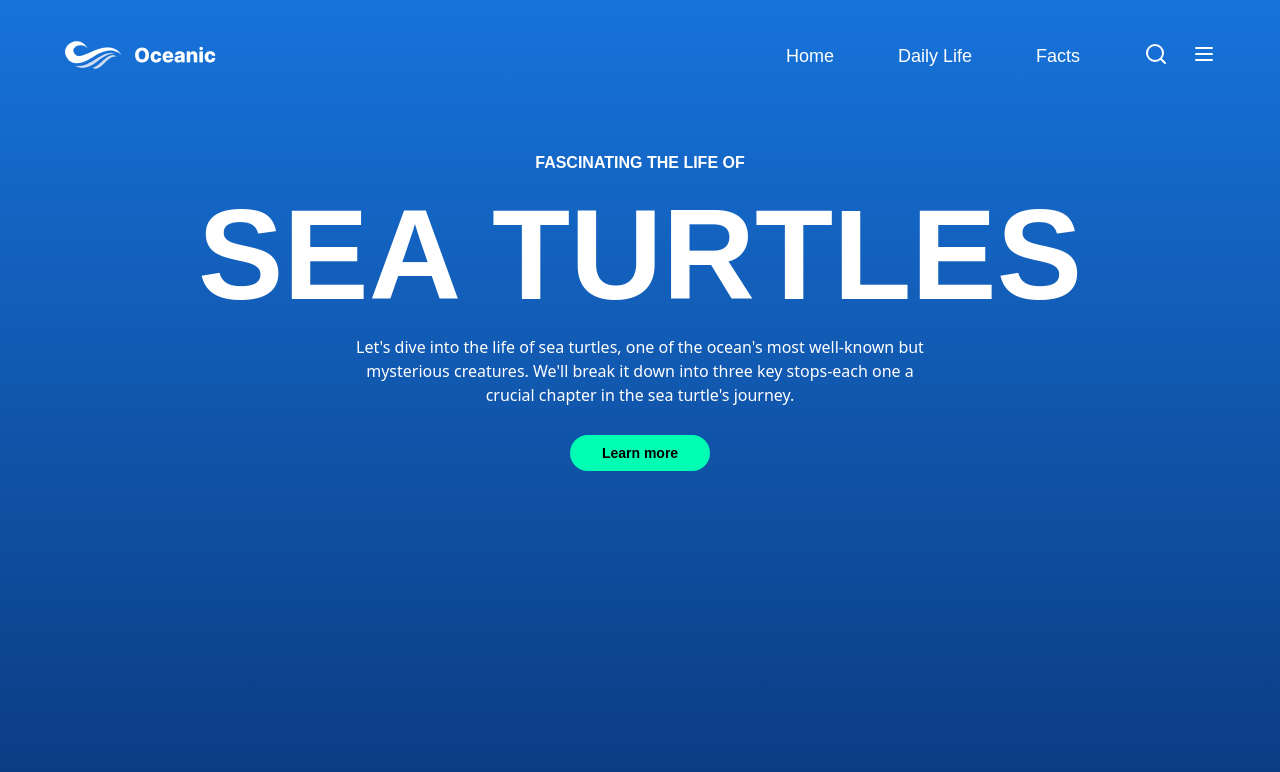
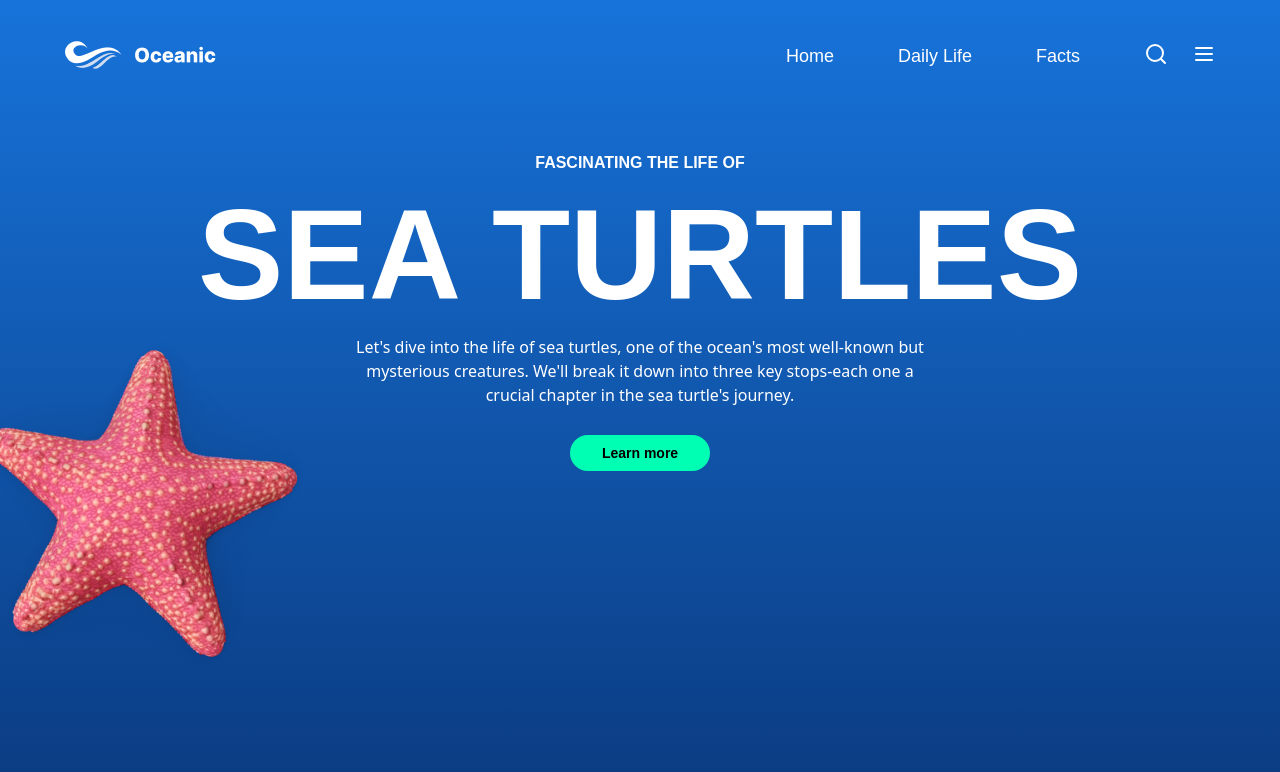
Before and after one commit to KalpitChandekar/sea-turtles, a Next.js app: page / in a window 1280 px wide. Shown: the top 772 px of the page. Built offline with nearby package versions, Linux system fonts and the light colour scheme.

Commit message:
add starfish image

```diff
--- a/src/components/Hero.js
+++ b/src/components/Hero.js
@@ -1,3 +1,4 @@
+import Image from "next/image";
 import Button from "./Button";
 const Hero = () => {
   return (
@@ -10,6 +11,15 @@ const Hero = () => {
         stops-each one a crucial chapter in the sea turtle's journey.
       </p>
       <Button />
+      <div className="absolute top-60 left-0">
+        <Image
+          src="/Starfish.png"
+          alt="hero image"
+          width={463}
+          height={596}
+          className="w-96"
+        />
+      </div>
     </div>
   );
 };
```
